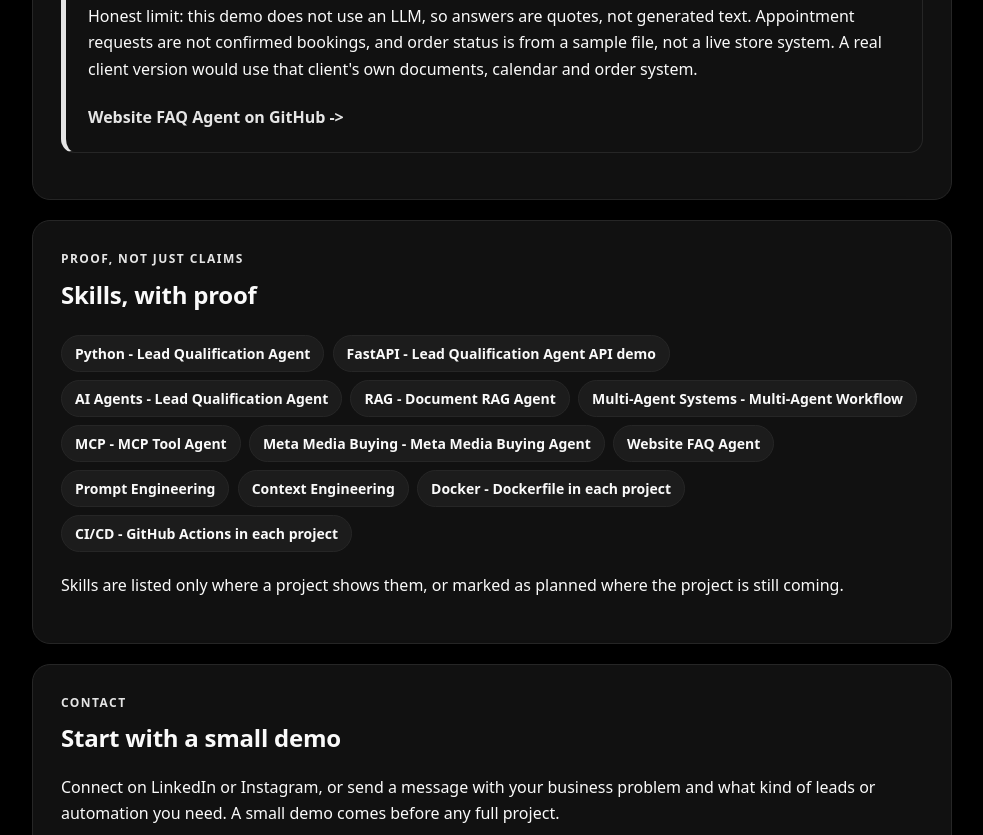
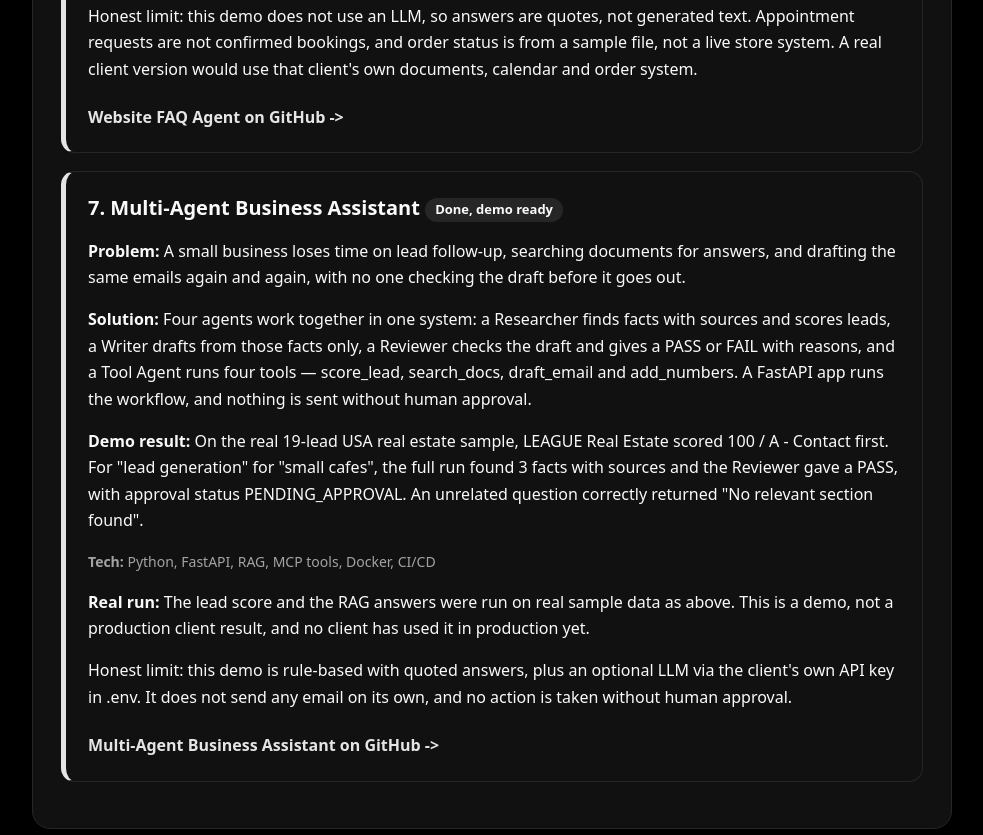
Before and after one commit to faryalsyeda/portfolio, a plain HTML site: page index.html in a window 1280 px wide. Shown: the part 4425-5260 px from the top of the page, without its empty margins (148-1131 px from the left). Drawn offline with Linux system fonts and the light colour scheme.

Commit message:
Add Project 7: Multi-Agent Business Assistant to portfolio

```diff
--- a/index.html
+++ b/index.html
@@ -156,6 +156,17 @@
       <p>Honest limit: this demo does not use an LLM, so answers are quotes, not generated text. Appointment requests are not confirmed bookings, and order status is from a sample file, not a live store system. A real client version would use that client's own documents, calendar and order system.</p>
       <a class="code-link" href="https://github.com/faryalsyeda/Website_FAQ_Agent">Website FAQ Agent on GitHub -&gt;</a>
     </div>
+
+    <div class="project">
+      <h3>7. Multi-Agent Business Assistant <span class="status">Done, demo ready</span></h3>
+      <p><strong>Problem:</strong> A small business loses time on lead follow-up, searching documents for answers, and drafting the same emails again and again, with no one checking the draft before it goes out.</p>
+      <p><strong>Solution:</strong> Four agents work together in one system: a Researcher finds facts with sources and scores leads, a Writer drafts from those facts only, a Reviewer checks the draft and gives a PASS or FAIL with reasons, and a Tool Agent runs four tools — score_lead, search_docs, draft_email and add_numbers. A FastAPI app runs the workflow, and nothing is sent without human approval.</p>
+      <p><strong>Demo result:</strong> On the real 19-lead USA real estate sample, LEAGUE Real Estate scored 100 / A - Contact first. For "lead generation" for "small cafes", the full run found 3 facts with sources and the Reviewer gave a PASS, with approval status PENDING_APPROVAL. An unrelated question correctly returned "No relevant section found".</p>
+      <p class="tech"><strong>Tech:</strong> Python, FastAPI, RAG, MCP tools, Docker, CI/CD</p>
+      <p><strong>Real run:</strong> The lead score and the RAG answers were run on real sample data as above. This is a demo, not a production client result, and no client has used it in production yet.</p>
+      <p>Honest limit: this demo is rule-based with quoted answers, plus an optional LLM via the client's own API key in .env. It does not send any email on its own, and no action is taken without human approval.</p>
+      <a class="code-link" href="https://github.com/faryalsyeda/Multi_Agent_Business_Assistant">Multi-Agent Business Assistant on GitHub -&gt;</a>
+    </div>
   </section>
 
   <section>
@@ -170,6 +181,7 @@
       <span class="tag">MCP - MCP Tool Agent</span>
       <span class="tag">Meta Media Buying - Meta Media Buying Agent</span>
       <span class="tag">Website FAQ Agent</span>
+      <span class="tag">Multi-Agent Business Assistant</span>
       <span class="tag">Prompt Engineering</span>
       <span class="tag">Context Engineering</span>
       <span class="tag">Docker - Dockerfile in each project</span>
```
